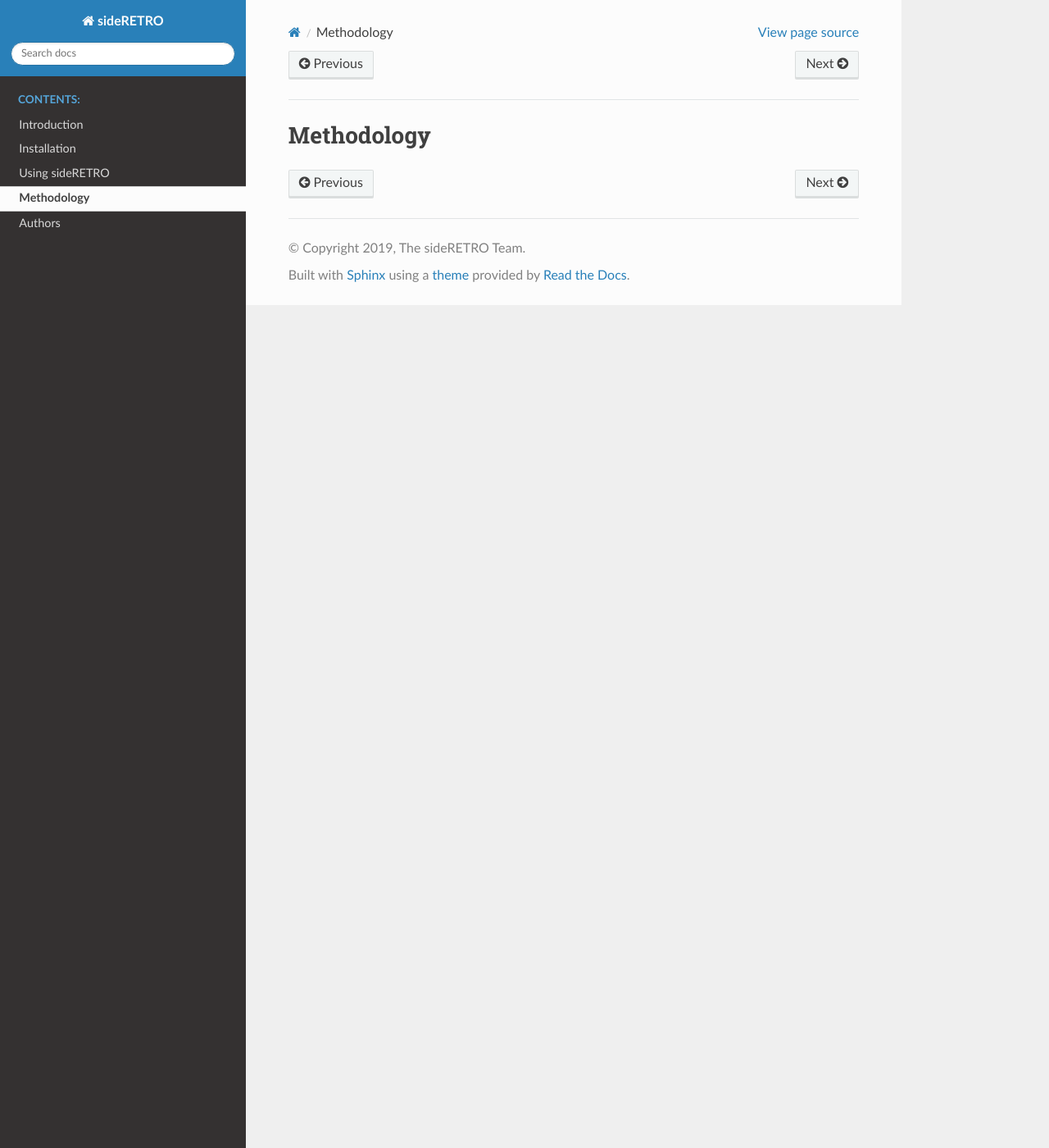
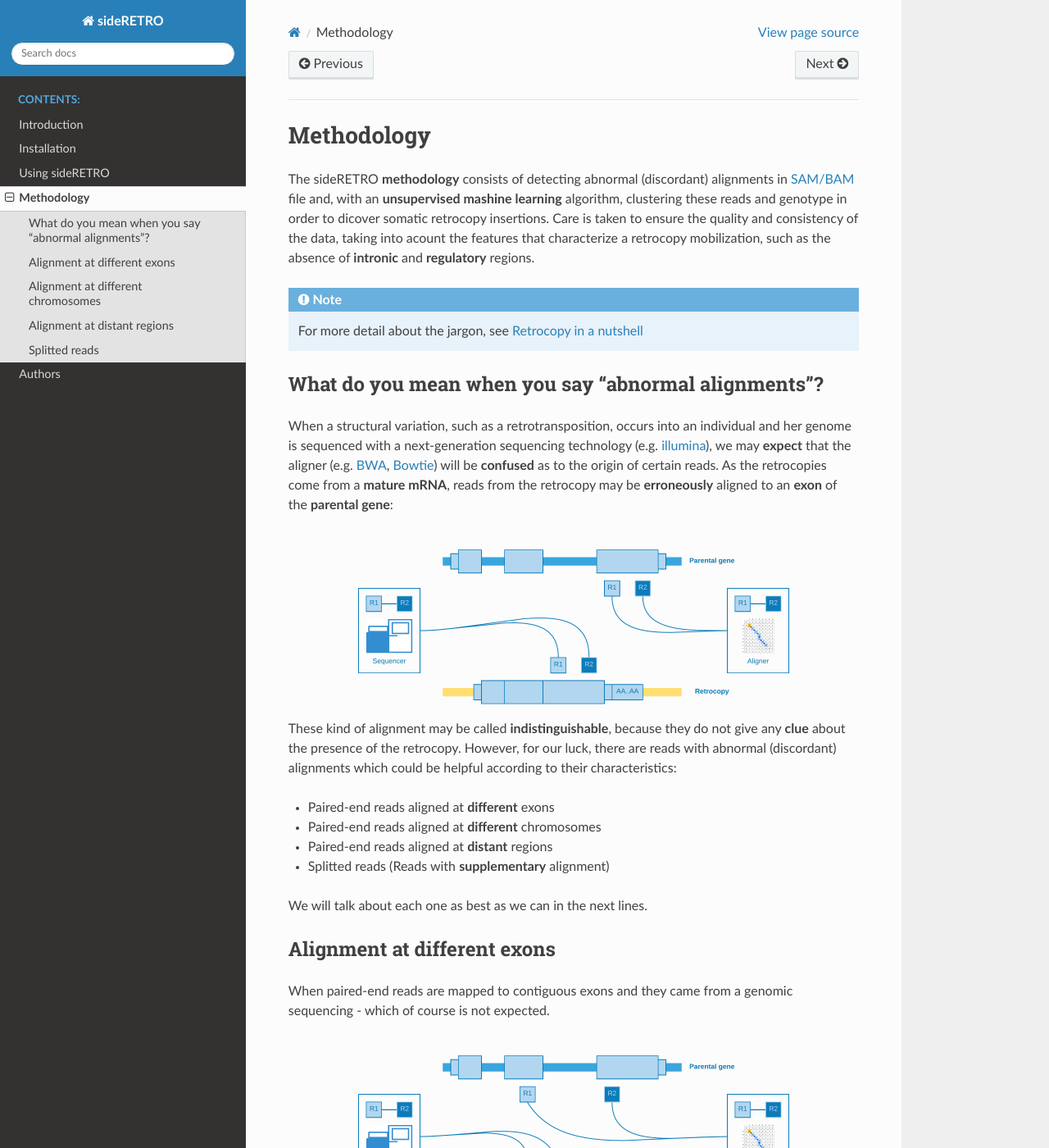
Before and after one commit to galantelab/sideRETRO, a Sphinx documentation site: the page built from docs/method.rst, in a window 1280 px wide and 1400 px high. Shown: the whole window at 82% size. Built offline with Sphinx 7.4.7 and the Read the Docs theme 2.0.0, drawn with Linux system fonts in a browser that asks for light colours; some of the changed text lies outside the part shown.

Commit message:
ADD: method.rst: Abnormal alignments

```diff
--- a/docs/method.rst
+++ b/docs/method.rst
@@ -3,3 +3,132 @@
 ***********
 Methodology
 ***********
+
+The sideRETRO **methodology** consists of detecting
+abnormal (discordant) alignments in `SAM/BAM
+<https://samtools.github.io/hts-specs/SAMv1.pdf>`_
+file and, with an **unsupervised mashine learning**
+algorithm, clustering these reads and genotype in order
+to dicover somatic retrocopy insertions. Care is taken
+to ensure the quality and consistency of the data,
+taking into acount the features that characterize a
+retrocopy mobilization, such as the absence of
+**intronic** and **regulatory** regions.
+
+.. note:: For more detail about the jargon, see `Retrocopy in a nutshell <retrocopy.rst>`_
+
+What do you mean when you say "abnormal alignments"?
+====================================================
+
+When a structural variation, such as a retrotransposition,
+occurs into an individual and her genome is sequenced with
+a next-generation sequencing technology (e.g. `illumina
+<https://www.illumina.com/>`_), we may **expect** that the
+aligner (e.g. `BWA <http://bio-bwa.sourceforge.net/>`_,
+`Bowtie <http://bowtie-bio.sourceforge.net/index.shtml>`_)
+will be **confused** as to the origin of certain reads. As the
+retrocopies come from a **mature mRNA**, reads from the
+retrocopy may be **erroneously** aligned to an **exon** of the
+**parental gene**:
+
+.. image:: images/indistinguishable_alignment.png
+   :scale: 25%
+   :align: center
+
+These kind of alignment may be called **indistinguishable**,
+because they do not give any **clue** about the presence of
+the retrocopy. However, for our luck, there are reads
+with abnormal (discordant) alignments which could be
+helpful according to their characteristics:
+
+- Paired-end reads aligned at **different** exons
+- Paired-end reads aligned at **different** chromosomes
+- Paired-end reads aligned at **distant** regions
+- Splitted reads (Reads with **supplementary** alignment)
+
+We will talk about each one as best as we can in the
+next lines.
+
+Alignment at different exons
+============================
+
+When paired-end reads are mapped to contiguous exons and they
+came from a genomic sequencing - which of course is not
+expected.
+
+.. image:: images/abnormal_alignment_exon.png
+   :scale: 25%
+   :align: center
+
+This kind of alignment is useful for **assume** a
+retrotransposition for the given parental gene, however it
+is not possible to annotate the **genomic position** of the event.
+
+Alignment at different chromosomes
+==================================
+
+When the retrotransposition does not occur into the **same** parental
+gene chromosome, it may happen that one read come from a **near**
+intergenic region and its pair from the somatic **retrocopy**. As the
+retrocopy **does not exist** in the reference genome, the aligner will
+**map** one read to the retrotransposition chromosome and its pair to
+the parental gene **exon**.
+
+.. image:: images/abnormal_alignment_chr.png
+   :scale: 25%
+   :align: center
+
+This alignment is useful to **estimate** the genomic position of the
+event, but not with so much **precision** concerning to the **insertion
+point**.
+
+Alignment at distant regions
+============================
+
+If a retrocopy is inserted into the **same** chromosome of its parental
+gene, possibly it will occur at a **distant** location. As well as
+*"alignment at different chromosomes"*, one read may come from a near
+intergenic region and its mate from the somatic retrocopy. So when
+the aligner try to map these reads, we will observe that one fall
+inside the parental gene exon, while its pair is mapped to a **distant
+region**.
+
+.. image:: images/abnormal_alignment_dist.png
+   :scale: 25%
+   :align: center
+
+Splitted reads
+==============
+
+The most **important** kind of alignment when detecting structural variations.
+The splitted read may occur when **part** of the **same** read come from a near
+intergenic region and part from the somatic retrocopy. When the aligner
+**try** to map the read, it will need to **create** another one to represent
+the splitted part, which is called **supplementary**.
+
+.. image:: images/abnormal_alignment_sr.png
+   :scale: 25%
+   :align: center
+
+This alignment is useful to detect the **insertion point** with a
+**good precision**.
+
+So far we can resume all abnormal alignments according to their power
+to detect the retrotransposition coordinate and its exact insertion
+point:
+
++--------------------------+------------+-----------------+
+| Abnormal alignments      | Coordinate | Insertion point |
++==========================+============+=================+
+| At different exons       |     NO     |      NO         |
++--------------------------+------------+-----------------+
+| At different chromosomes |     YES    |      NO         |
++--------------------------+------------+-----------------+
+| At distant regions       |     YES    |      NO         |
++--------------------------+------------+-----------------+
+| Splitted read            |     YES    |      YES        |
++--------------------------+------------+-----------------+
+
+sideRETRO uses **only** the abnormal alignments **capable** to
+detect **at least** the coordinate, so those that fall into
+*different exons* are dismissed.
```
Also changed, not shown: docs/images/abnormal_alignment_chr.png (added), docs/images/abnormal_alignment_dist.png (added), docs/images/abnormal_alignment_exon.png (added), docs/images/abnormal_alignment_sr.png (added), docs/images/indistinguishable_alignment.png (added), 1 other file.
